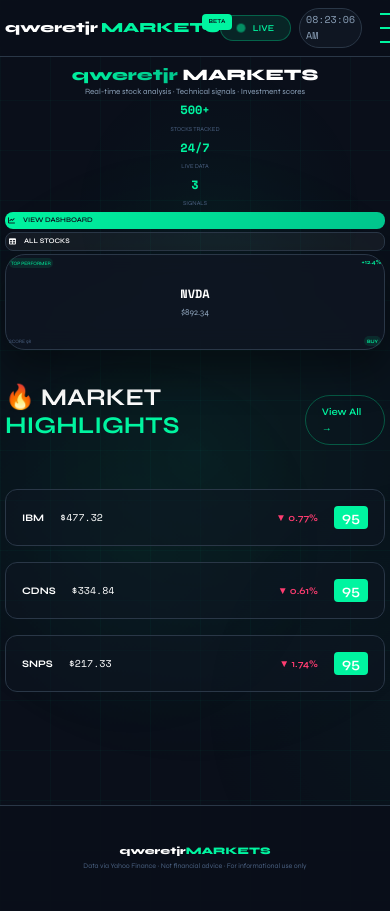
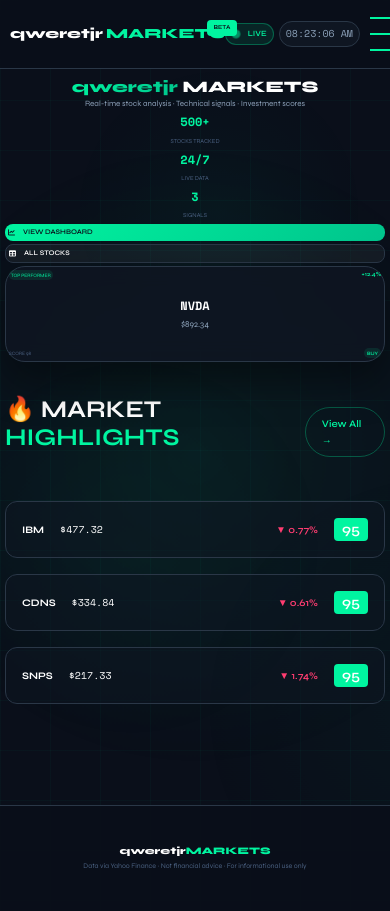
Before and after one commit to rencepascua4-cyber/qweretjr, a Flask app: page / in a window 390 px wide. Run offline with Flask 3, Linux system fonts and the light colour scheme.

Commit message:
Update main.css

```diff
--- a/static/css/main.css
+++ b/static/css/main.css
@@ -2444,21 +2444,46 @@ footer a:not(.footer-logo):not(.footer-disclaimer) {
     position: absolute !important;
     pointer-events: none !important;
 }
-/* ===== UNIVERSAL HAMBURGER FIX FOR ALL DIMENSIONS ===== */
+/* ===== HAMBURGER VISIBILITY FIX ===== */
 @media (max-width: 768px) {
-    /* Force hamburger to be visible */
+    /* Make header-inner flex properly */
+    .header-inner {
+        display: flex !important;
+        justify-content: space-between !important;
+        align-items: center !important;
+        width: 100% !important;
+        padding: 0 10px !important;
+        position: relative !important;
+    }
+
+    /* Push logo to left */
+    .logo {
+        margin-right: auto !important;
+        font-size: 14px !important;
+    }
+
+    /* Keep header-right items together */
+    .header-right {
+        display: flex !important;
+        align-items: center !important;
+        gap: 5px !important;
+        flex-shrink: 0 !important;
+        margin-left: auto !important;
+    }
+
+    /* Force hamburger to show */
     .hamburger {
         display: flex !important;
         visibility: visible !important;
         opacity: 1 !important;
         position: relative !important;
-        z-index: 999999 !important;
         background: transparent !important;
         border: none !important;
         cursor: pointer !important;
-        padding: 8px !important;
-        margin-left: 5px !important;
-        pointer-events: auto !important;
+        padding: 8px 5px !important;
+        margin: 0 !important;
+        z-index: 10000 !important;
+        flex-shrink: 0 !important;
     }
 
     /* Hamburger lines */
@@ -2468,14 +2493,13 @@ footer a:not(.footer-logo):not(.footer-disclaimer) {
         height: 2px !important;
         background-color: #00f5a0 !important;
         margin: 4px 0 !important;
-        transition: 0.3s !important;
-    }
-
-    /* Header right container */
-    .header-right {
-        display: flex !important;
-        align-items: center !important;
-        gap: 8px !important;
+    }
+
+    /* Ensure clock and live fit */
+    .clock, .live-indicator {
+        font-size: 10px !important;
+        padding: 4px 6px !important;
+        white-space: nowrap !important;
     }
 
     /* Hide desktop nav */
@@ -2483,54 +2507,40 @@ footer a:not(.footer-logo):not(.footer-disclaimer) {
         display: none !important;
     }
 
-    /* Make sure clock and live are visible */
-    .clock, .live-indicator {
-        display: flex !important;
-        font-size: 11px !important;
-    }
-
-    /* Mobile menu */
+    /* Mobile menu styling */
     .mobile-nav {
         position: absolute !important;
         top: 100% !important;
         left: 0 !important;
         width: 100% !important;
         background: #1a2535 !important;
-        z-index: 99999 !important;
-        display: none !important;
-        box-shadow: 0 5px 10px rgba(0,0,0,0.3) !important;
-    }
-
-    .mobile-nav.open {
-        display: block !important;
-    }
-
-    .mobile-nav-link {
-        display: block !important;
-        padding: 15px !important;
-        color: white !important;
-        text-decoration: none !important;
-        border-bottom: 1px solid #2a3747 !important;
-    }
-}
-
-/* Extra small devices */
-@media (max-width: 480px) {
-    .clock {
-        font-size: 10px !important;
-        padding: 3px 6px !important;
-    }
-
-    .live-text {
-        font-size: 9px !important;
+        z-index: 9999 !important;
+    }
+}
+
+/* Extra small screens */
+@media (max-width: 380px) {
+    .logo {
+        font-size: 12px !important;
+    }
+
+    .logo-badge {
+        font-size: 5px !important;
+        right: -15px !important;
+    }
+
+    .clock, .live-indicator {
+        font-size: 8px !important;
+        padding: 3px 4px !important;
     }
 
     .hamburger {
-        padding: 5px !important;
+        padding: 5px 3px !important;
     }
 
     .hamburger span {
-        width: 20px !important;
+        width: 18px !important;
+        height: 2px !important;
         margin: 3px 0 !important;
     }
 }
```
